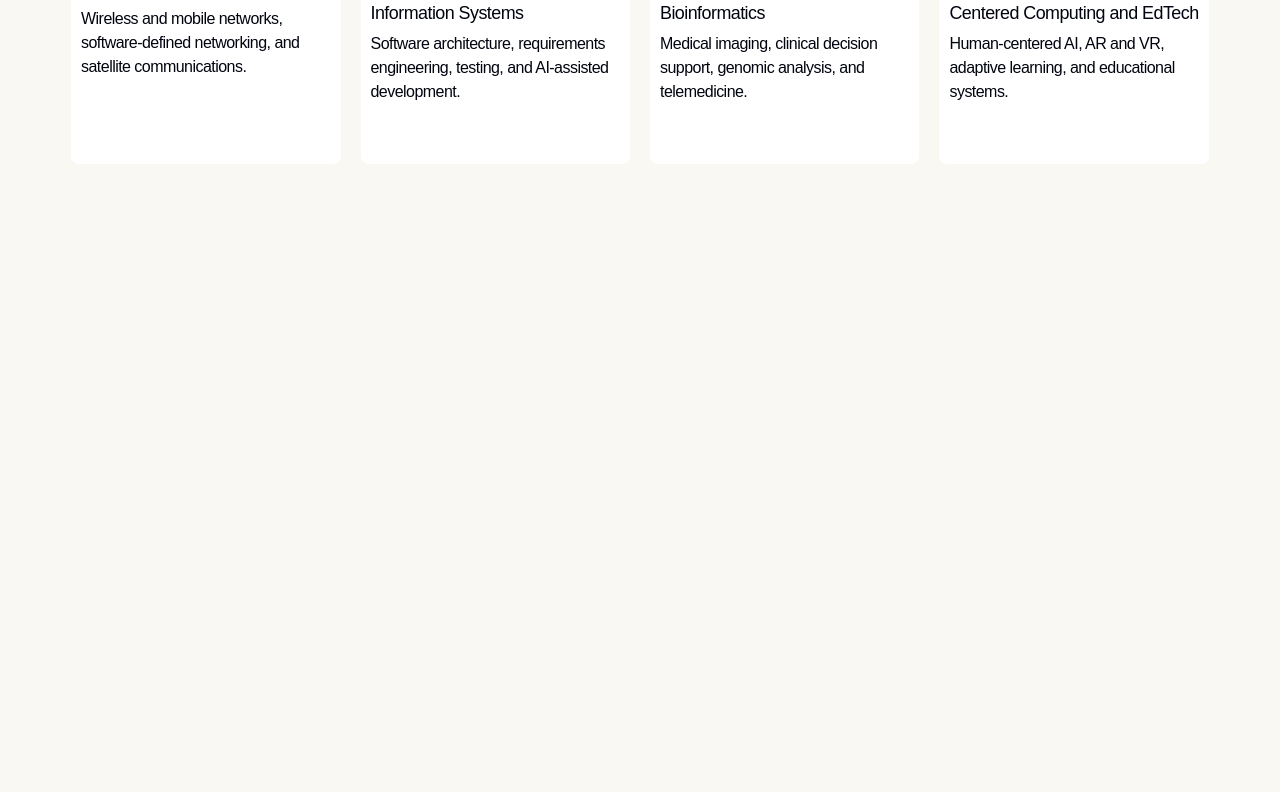
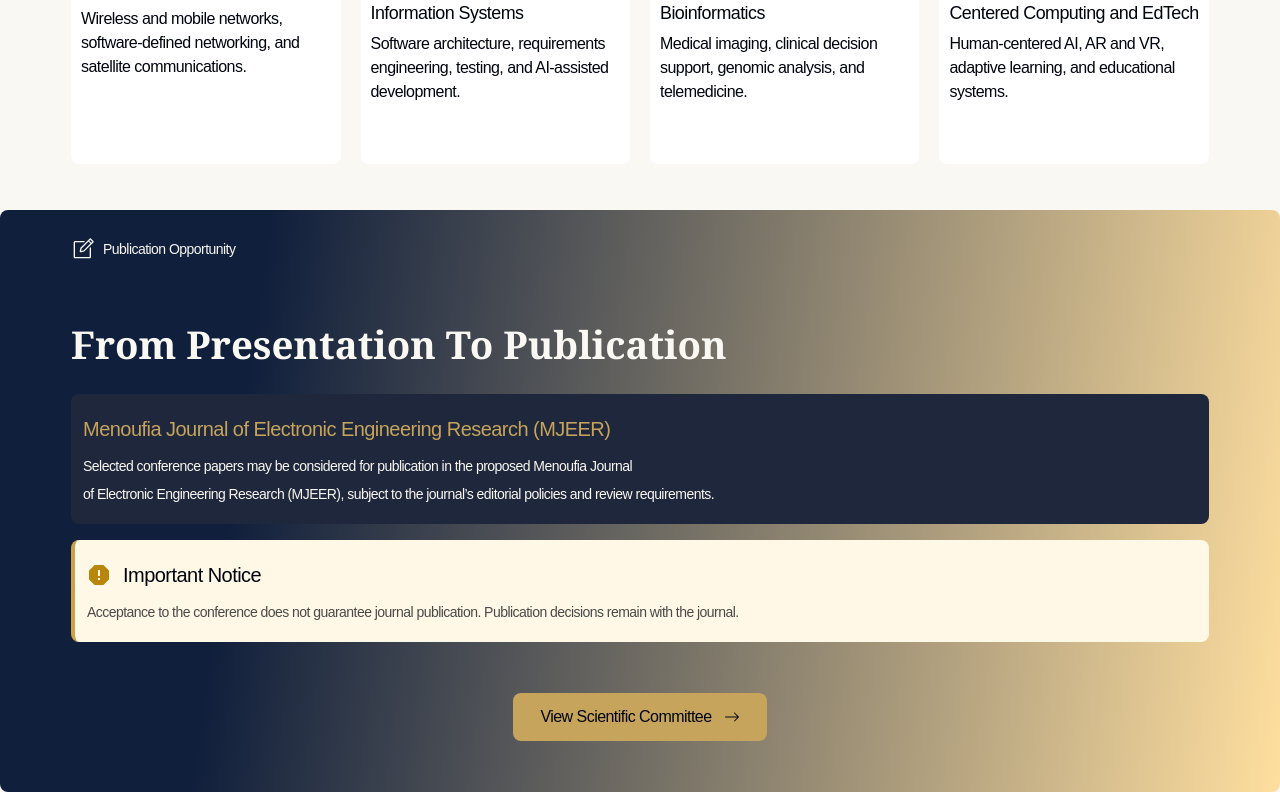
Before and after one commit to N00UUR/springer-conference, a React (Vite) app: page / in a window 1280 px wide. Shown: the part 4693-5485 px from the top of the page. Before the commit the page ends 4903 px from the top, so only its background shows below. Built offline with nearby package versions, Linux system fonts and the light colour scheme; a web font is replaced by a local one.

Commit message:
Add publication opportunity section to homepage

```diff
--- a/src/pages/home/HomePage.tsx
+++ b/src/pages/home/HomePage.tsx
@@ -4,6 +4,7 @@ import AboutSection from './sections/AboutSection'
 import ObjectivesSection from './sections/ObjectivesSection'
 import ImportantDatesSection from './sections/ImportantDatesSection'
 import TracksSection from './sections/TracksSection'
+import PublicationSection from './sections/PublicationSection'
 import './HomePage.css'
 
 export default function HomePage() {
@@ -20,6 +21,7 @@ export default function HomePage() {
       <ObjectivesSection />
       <ImportantDatesSection />
       <TracksSection />
+      <PublicationSection />
     </main>
   )
 }
--- /dev/null
+++ b/src/pages/home/sections/PublicationSection.css
@@ -0,0 +1,90 @@
+.publication-section {
+  --publication-space: clamp(28px, 4vw, 52px);
+  background: linear-gradient(98deg, #101f3c 20%, #ffdf9f 100%);
+  border-radius: 8px;
+  padding-block: 20px var(--publication-space);
+  color: #faf8f3;
+  font: 400 14px/20px var(--font-sans);
+  letter-spacing: -0.54px;
+}
+
+.publication-section :where(p, h2, h3) {
+  margin: 0;
+}
+
+.publication-label,
+.publication-notice h3,
+.publication-committee {
+  display: flex;
+  align-items: center;
+}
+
+.publication-label {
+  gap: 8px;
+  padding-block: 7px;
+}
+
+.publication-section h2 {
+  margin: var(--publication-space) 0 24px;
+  font: 700 clamp(28px, 3vw, 40px)/1.325 var(--font-display);
+  letter-spacing: normal;
+}
+
+.publication-journal,
+.publication-notice {
+  display: grid;
+  gap: 12px;
+  padding: 20px 12px;
+  border-radius: 8px;
+}
+
+.publication-section h3 {
+  font: 500 20px/30px var(--font-sans);
+}
+
+.publication-journal {
+  background: #1e273b;
+}
+
+.publication-journal h3 {
+  color: #c6a45c;
+}
+
+.publication-notice {
+  margin-top: 16px;
+  background: #fff8e6;
+  border-left: 4px solid #c9a24b;
+  color: #494949;
+}
+
+.publication-notice h3 {
+  gap: 12px;
+  color: #00040e;
+}
+
+.publication-committee {
+  justify-content: center;
+  gap: 12px;
+  margin: var(--publication-space) auto 0;
+  width: min(254px, 100%);
+  min-height: 48px;
+  padding: 8px 10px;
+  background: #c6a45c;
+  border-radius: 8px;
+  color: #00040e;
+  font: 500 16px/30px var(--font-sans);
+  letter-spacing: inherit;
+}
+
+@media (min-width: 900px) {
+  .publication-journal p span {
+    display: block;
+    margin-top: 8px;
+  }
+}
+
+@media (max-width: 599px) {
+  .publication-section {
+    background: linear-gradient(155deg, #101f3c 35%, #ffdf9f);
+  }
+}
--- a/src/pages/home/sections/PublicationSection.tsx
+++ b/src/pages/home/sections/PublicationSection.tsx
@@ -0,0 +1,53 @@
+import noteIcon from '../../../assets/icons/publication/note-edit.svg'
+import noticeIcon from '../../../assets/icons/publication/important-notice.svg'
+import './PublicationSection.css'
+
+export default function PublicationSection() {
+  return (
+    <section
+      id="publication"
+      className="publication-section"
+      aria-labelledby="publication-title"
+    >
+      <div className="page-container">
+        <p className="publication-label">
+          <img src={noteIcon} width={24} height={24} alt="" />
+          Publication Opportunity
+        </p>
+
+        <h2 id="publication-title">From Presentation To Publication</h2>
+
+        <article className="publication-journal">
+          <h3>Menoufia Journal of Electronic Engineering Research (MJEER)</h3>
+          <p>
+            Selected conference papers may be considered for publication in the
+            proposed Menoufia Journal{' '}
+            <span>
+              of Electronic Engineering Research (MJEER), subject to the
+              journal’s editorial policies and review requirements.
+            </span>
+          </p>
+        </article>
+
+        <aside
+          className="publication-notice"
+          aria-labelledby="publication-notice-title"
+        >
+          <h3 id="publication-notice-title">
+            <img src={noticeIcon} width={24} height={24} alt="" />
+            Important Notice
+          </h3>
+          <p>
+            Acceptance to the conference does not guarantee journal publication.
+            Publication decisions remain with the journal.
+          </p>
+        </aside>
+
+        <button type="button" className="publication-committee" disabled>
+          View Scientific Committee
+          <span className="about-arrow" aria-hidden="true" />
+        </button>
+      </div>
+    </section>
+  )
+}
```
Also changed, not shown: src/assets/icons/publication/important-notice.svg (added), src/assets/icons/publication/note-edit.svg (added).
